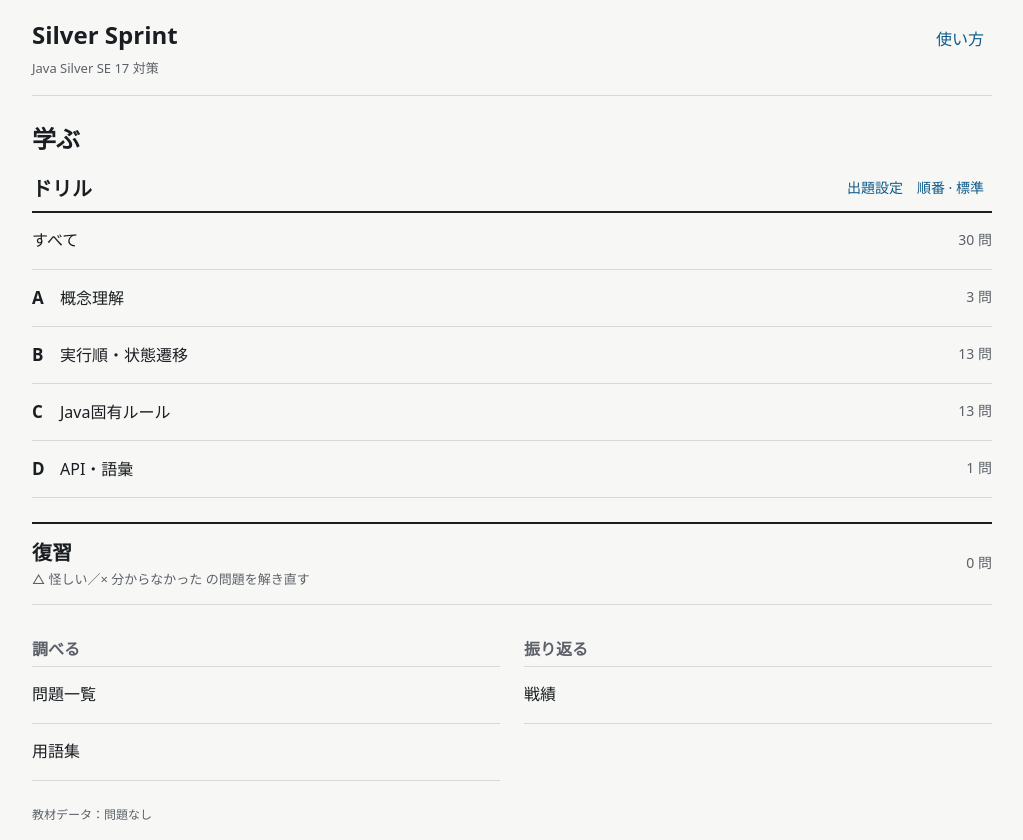
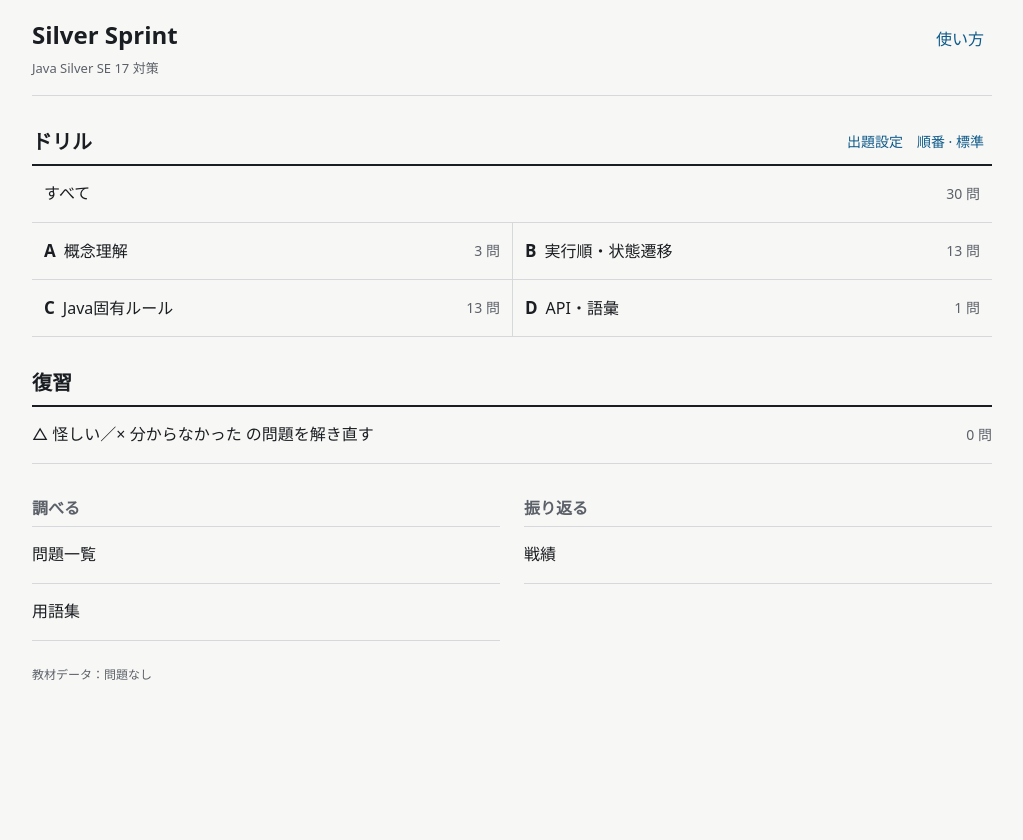
Before and after one commit to y-8-m/silver-sprint, a React (Vite) app: page /#/ in a window 1280 px wide. Shown: the whole page, without its empty margins (128-1151 px from the left). After the commit the page ends 800 px from the top, so only its background shows below. Built offline with nearby package versions, Linux system fonts and the light colour scheme.

Commit message:
ホーム画面の情報構造とカテゴリ一覧

```diff
--- a/src/pages/HomePage.module.css
+++ b/src/pages/HomePage.module.css
@@ -1,10 +1,10 @@
-.learn {
+.primarySection {
   margin-top: var(--space-6);
 }
 
 .heading {
-  margin: 0 0 var(--space-2);
-  font-size: 1.5rem;
+  margin: 0;
+  font-size: 1.25rem;
 }
 
 .sectionHeader {
@@ -13,22 +13,7 @@
   justify-content: space-between;
   gap: var(--space-4);
   flex-wrap: wrap;
-}
-
-.sectionHeader h3,
-.review h3 {
-  margin: 0;
-  font-size: 1.25rem;
-}
-
-.review {
-  margin-top: var(--space-6);
-  border-top: var(--border-strong);
-  border-bottom: var(--border-hairline);
-}
-
-.review .row {
-  min-height: 5rem;
+  min-height: 2.75rem;
 }
 
 .references {
@@ -69,6 +54,39 @@
   border-top: var(--border-strong);
 }
 
+.courses {
+  display: grid;
+  grid-template-columns: minmax(0, 1fr);
+  border-top: var(--border-strong);
+}
+
+.courses > li {
+  min-width: 0;
+}
+
+.courses > li:first-child {
+  grid-column: 1 / -1;
+  border-top: 0;
+}
+
+.courseRow {
+  height: 100%;
+  padding-inline: var(--space-3);
+}
+
+.courseLabel {
+  display: flex;
+  align-items: baseline;
+  gap: var(--space-2);
+  min-width: 0;
+}
+
+.courseName {
+  min-width: 0;
+  overflow-wrap: anywhere;
+  text-wrap: balance;
+}
+
 .row {
   display: flex;
   align-items: center;
@@ -87,16 +105,9 @@
 }
 
 .key {
-  display: inline-block;
-  width: 1.75rem;
+  flex: none;
   font-size: 1.0625rem;
   font-weight: 700;
-}
-
-.note {
-  display: block;
-  color: var(--color-text-muted);
-  font-size: var(--font-size-caption);
 }
 
 .meta {
@@ -112,6 +123,16 @@
   font-size: 0.75rem;
 }
 
+@media (min-width: 22.5rem) {
+  .courses {
+    grid-template-columns: repeat(2, minmax(0, 1fr));
+  }
+
+  .courses > li:nth-child(2n + 3) {
+    border-left: var(--border-hairline);
+  }
+}
+
 @media (min-width: 40rem) {
   .references {
     grid-template-columns: repeat(2, minmax(0, 1fr));
--- a/src/pages/HomePage.tsx
+++ b/src/pages/HomePage.tsx
@@ -44,12 +44,10 @@
 
   return (
     <>
-      <section aria-labelledby="home-learn" className={styles.learn}>
-        <h2 id="home-learn" className={styles.heading}>学ぶ</h2>
       {validation.valid && (
-          <section aria-labelledby="home-drill">
+        <section aria-labelledby="home-drill" className={styles.primarySection}>
           <div className={styles.sectionHeader}>
-              <h3 id="home-drill">ドリル</h3>
+            <h2 id="home-drill" className={styles.heading}>ドリル</h2>
             <button
               className={styles.settingsToggle}
               type="button"
@@ -64,13 +62,13 @@
             <OrderSelector order={preferences.order} onChange={(order) => changePreferences({ ...preferences, order })} />
             <TempoSelector tempo={preferences.tempo} onChange={(tempo) => changePreferences({ ...preferences, tempo })} />
           </div>
-            <ul className={`${styles.rows} ${styles.strong}`}>
+          <ul className={`${styles.rows} ${styles.courses}`}>
             {courses.map(({ course, key, label, count }) => (
               <li key={key}>
-                  <Link className={styles.row} to={buildDrillPath(course, preferences)}>
-                    <span>
+                <Link className={`${styles.row} ${styles.courseRow}`} to={buildDrillPath(course, preferences)}>
+                  <span className={styles.courseLabel}>
                     {course !== 'mixed' && <span className={styles.key}>{course}</span>}
-                      {label}
+                    <span className={styles.courseName}>{label}</span>
                   </span>
                   <span className={styles.meta}>{count} 問</span>
                 </Link>
@@ -79,15 +77,18 @@
           </ul>
         </section>
       )}
-        <section aria-labelledby="home-review" className={styles.review}>
+      <section aria-labelledby="home-review" className={styles.primarySection}>
+        <div className={styles.sectionHeader}>
+          <h2 id="home-review" className={styles.heading}>復習</h2>
+        </div>
+        <ul className={`${styles.rows} ${styles.strong}`}>
+          <li>
             <Link className={styles.row} to="/review">
-            <div>
-              <h3 id="home-review">復習</h3>
-              <span className={styles.note}>△ 怪しい／× 分からなかった の問題を解き直す</span>
-            </div>
+              <span>△ 怪しい／× 分からなかった の問題を解き直す</span>
               <span className={styles.meta}>{weakCount} 問</span>
             </Link>
-        </section>
+          </li>
+        </ul>
       </section>
 
       <div className={styles.references}>
```
Also changed, not shown: 2 other files (tests, documents, lock files or other folders). Lines whose indentation alone changed are shown as unchanged.
